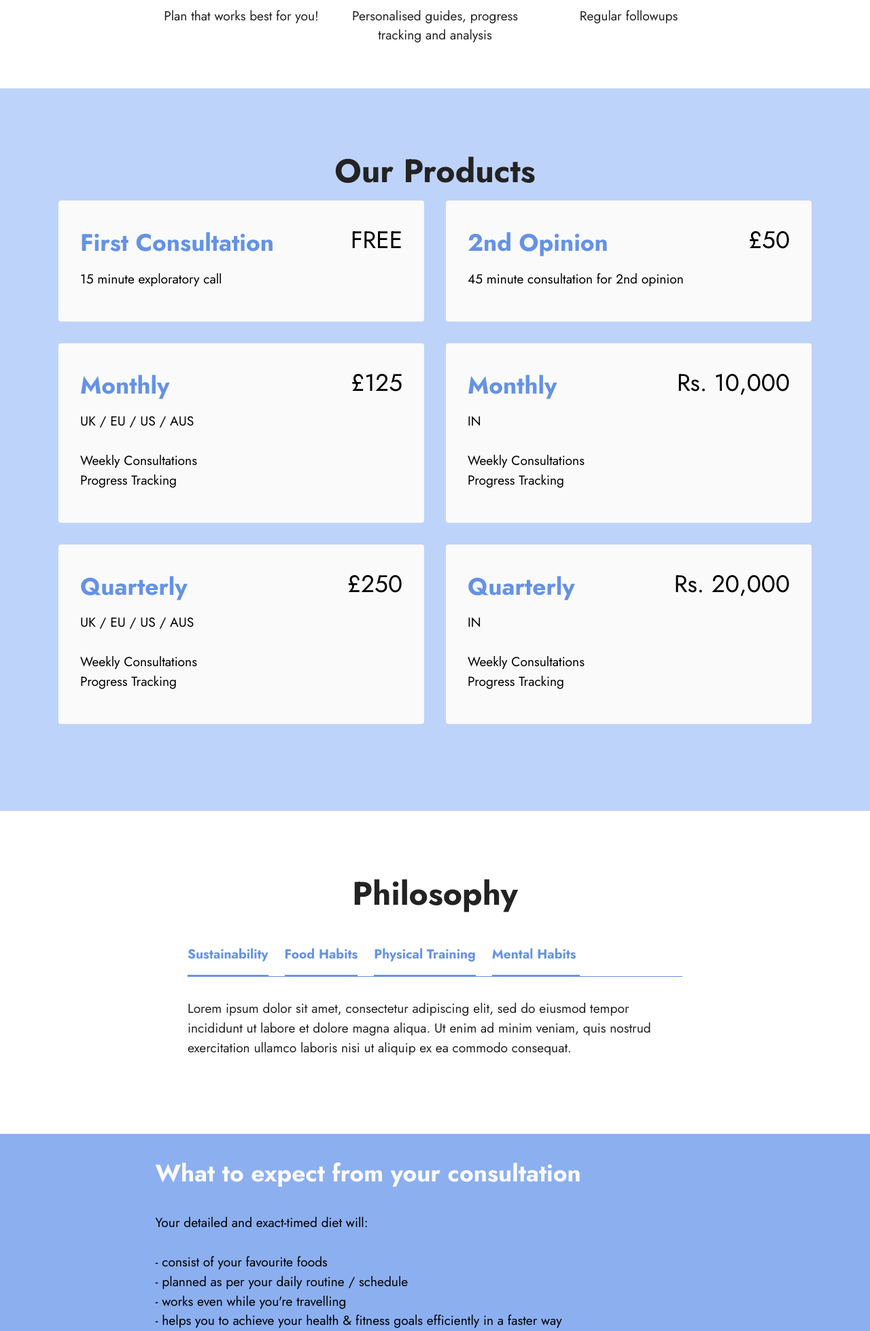
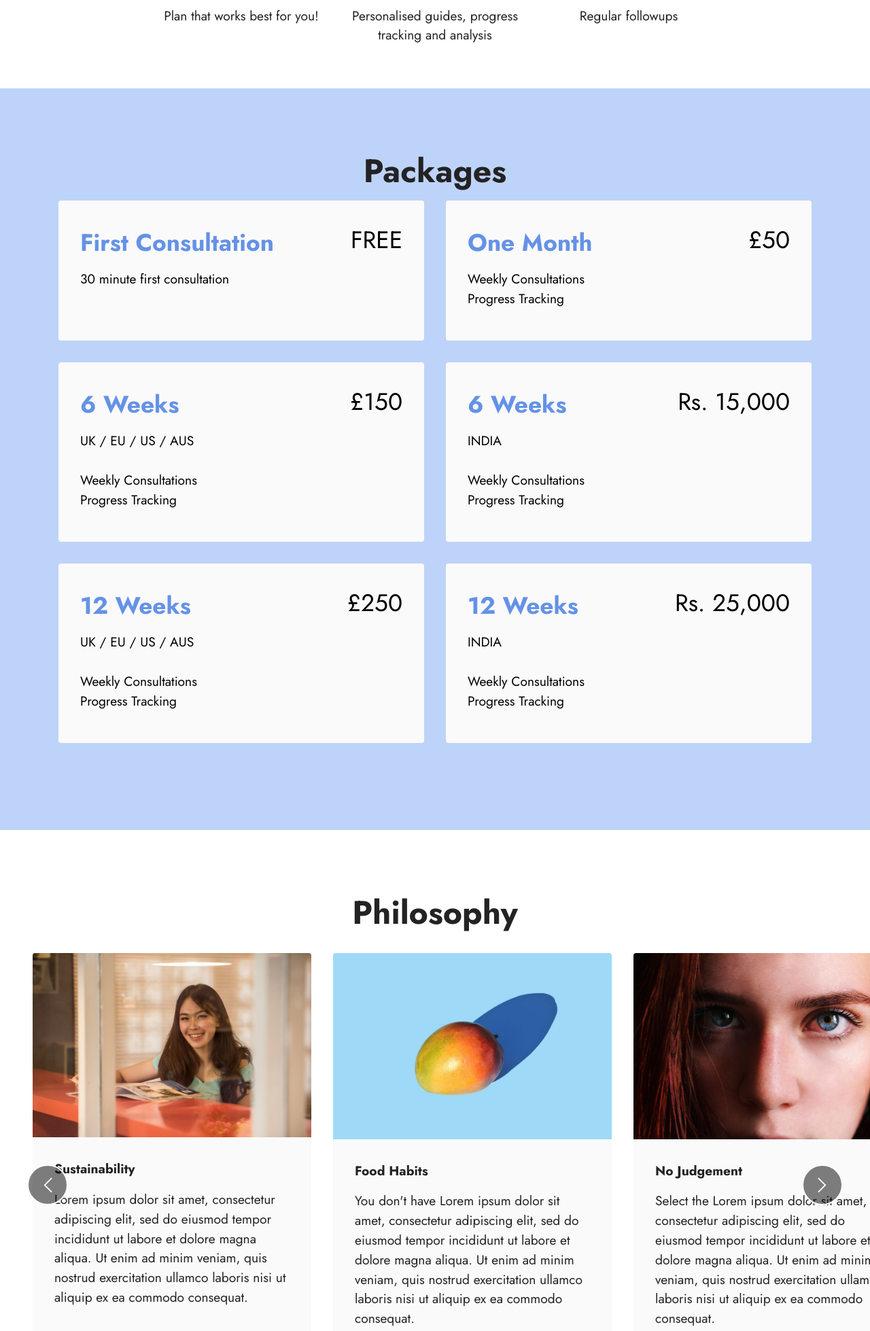
Before and after one commit to raghdip/boldnix.github.io, a PHP site: page / in a window 1280 px wide. Shown: the part 1105-3063 px from the top of the page at 68% size. Run offline with PHP 8.4, Linux system fonts and the light colour scheme; some web fonts are replaced.

Commit message:
schedule

```diff
--- a/assets/images/hashes.json
+++ b/assets/images/hashes.json
@@ -1 +1 @@
-{"NarzWuRgGzzkENnuuj/6Cg==":"mbr-1920x1280.jpg","KJRc+4/RBRw0ouwvDOE2kA==":"bold.gif","BVXboHiuDgHMJNA5Zq0QvQ==":"bold-121x121.png","/N3YQbSULnQjhmVSTCOj5Q==":"bold-1-121x121.png","w5pY9egrPBhbBHDAUfDHHQ==":"bold-500x500.png","yHlkplqKm9sRB1vs9x2KAg==":"bold-1-500x500.png","XoR4GEKaWruA8kqwLD7G9w==":"bold-2-500x500.png"}
+{"NarzWuRgGzzkENnuuj/6Cg==":"mbr-1920x1280.jpg","KJRc+4/RBRw0ouwvDOE2kA==":"bold.gif","BVXboHiuDgHMJNA5Zq0QvQ==":"bold-121x121.png","/N3YQbSULnQjhmVSTCOj5Q==":"bold-1-121x121.png","w5pY9egrPBhbBHDAUfDHHQ==":"bold-500x500.png","yHlkplqKm9sRB1vs9x2KAg==":"bold-1-500x500.png","XoR4GEKaWruA8kqwLD7G9w==":"bold-2-500x500.png","mzqn5J4Y7kV0xE7dJV/M9w==":"mbr-1000x667.jpg","sNIDhyk97ZTxLY3/czXFbg==":"mbr-1-1000x667.jpg","XOZHhawbAuX6AkQ8Qc+FOw==":"mbr-1000x661.jpg"}
--- a/assets/mobirise/css/mbr-additional.css
+++ b/assets/mobirise/css/mbr-additional.css
@@ -785,72 +785,153 @@ a {
 .cid-tm85hW1vtS P {
   color: #000000;
 }
-.cid-tm855gFgoA {
+.cid-tm8ULNKm41 {
   padding-top: 6rem;
   padding-bottom: 6rem;
   background-color: #ffffff;
 }
-.cid-tm855gFgoA .mbr-fallback-image.disabled {
+.cid-tm8ULNKm41 img,
+.cid-tm8ULNKm41 .item-img {
+  width: 100%;
+}
+.cid-tm8ULNKm41 .item:focus,
+.cid-tm8ULNKm41 span:focus {
+  outline: none;
+}
+.cid-tm8ULNKm41 .item-wrapper {
+  position: relative;
+}
+.cid-tm8ULNKm41 .slide-content {
+  position: relative;
+  border-radius: 4px;
+  background: #fafafa;
+  height: 100%;
+  display: flex;
+  overflow: hidden;
+  flex-flow: column nowrap;
+}
+@media (min-width: 992px) {
+  .cid-tm8ULNKm41 .slide-content .item-content {
+    padding: 2rem 2rem 0;
+  }
+  .cid-tm8ULNKm41 .slide-content .item-footer {
+    padding: 0 2rem 2rem;
+  }
+}
+@media (max-width: 991px) {
+  .cid-tm8ULNKm41 .slide-content .item-content {
+    padding: 1rem 1rem 0;
+  }
+  .cid-tm8ULNKm41 .slide-content .item-footer {
+    padding: 0 1rem 1rem;
+  }
+}
+.cid-tm8ULNKm41 .mbr-section-btn {
+  margin-top: auto !important;
+}
+.cid-tm8ULNKm41 .mbr-section-title {
+  color: #232323;
+}
+.cid-tm8ULNKm41 .mbr-text,
+.cid-tm8ULNKm41 .mbr-section-btn {
+  text-align: left;
+}
+.cid-tm8ULNKm41 .item-title {
+  text-align: left;
+}
+.cid-tm8ULNKm41 .item-subtitle {
+  text-align: left;
+}
+.cid-tm8ULNKm41 .embla__slide {
+  display: flex;
+  justify-content: center;
+  position: relative;
+  min-width: 410px;
+  max-width: 410px;
+}
+@media (max-width: 768px) {
+  .cid-tm8ULNKm41 .embla__slide {
+    min-width: 70%;
+    max-width: initial;
+    margin-left: 1rem !important;
+    margin-right: 1rem !important;
+  }
+}
+.cid-tm8ULNKm41 .embla__button--next,
+.cid-tm8ULNKm41 .embla__button--prev {
+  display: flex;
+}
+.cid-tm8ULNKm41 .embla__button {
+  top: 50%;
+  width: 60px;
+  height: 60px;
+  margin-top: -1.5rem;
+  font-size: 22px;
+  background-color: rgba(0, 0, 0, 0.5);
+  color: #fff;
+  border: 2px solid #fff;
+  border-radius: 50%;
+  transition: all 0.3s;
+  position: absolute;
+  display: flex;
+  justify-content: center;
+  align-items: center;
+}
+@media (max-width: 768px) {
+  .cid-tm8ULNKm41 .embla__button {
+    display: none;
+  }
+}
+.cid-tm8ULNKm41 .embla__button:disabled {
+  cursor: default;
   display: none;
 }
-.cid-tm855gFgoA .mbr-fallback-image {
-  display: block;
-  background-size: cover;
-  background-position: center center;
-  width: 100%;
-  height: 100%;
-  position: absolute;
-  top: 0;
+.cid-tm8ULNKm41 .embla__button:hover {
+  background: #000;
+  color: rgba(255, 255, 255, 0.5);
 }
-.cid-tm855gFgoA .nav-tabs .nav-item.open .nav-link:focus,
-.cid-tm855gFgoA .nav-tabs .nav-link.active:focus {
-  outline: none;
+.cid-tm8ULNKm41 .embla__button.embla__button--prev {
+  left: 0;
+  margin-left: 2.5rem;
 }
-.cid-tm855gFgoA .nav-tabs {
-  flex-wrap: wrap;
-  border-bottom: 1px solid #6592e6;
+.cid-tm8ULNKm41 .embla__button.embla__button--next {
+  right: 0;
+  margin-right: 2.5rem;
 }
 @media (max-width: 767px) {
-  .cid-tm855gFgoA .nav-item {
-    width: 100%;
-    margin: 0;
+  .cid-tm8ULNKm41 .embla__button {
+    top: auto;
   }
 }
-.cid-tm855gFgoA .nav-tabs .nav-link {
-  transition: all .5s;
-  border: none;
-  border-bottom: 3px solid transparent;
-  border-radius: 0 !important;
+.cid-tm8ULNKm41 .embla {
+  position: relative;
+  width: 100%;
 }
-.cid-tm855gFgoA .nav-tabs .nav-link:not(.active) {
-  color: #000000;
+.cid-tm8ULNKm41 .embla__viewport {
+  overflow: hidden;
+  width: 100%;
 }
-.cid-tm855gFgoA .nav-tabs .nav-item {
-  margin-right: 1.5rem;
+.cid-tm8ULNKm41 .embla__viewport.is-draggable {
+  cursor: grab;
 }
-.cid-tm855gFgoA .nav-link,
-.cid-tm855gFgoA .nav-link.active {
-  padding: 1rem 0;
-  background-color: transparent;
+.cid-tm8ULNKm41 .embla__viewport.is-dragging {
+  cursor: grabbing;
 }
-.cid-tm855gFgoA .nav-tabs .nav-link.active {
-  color: #6592e6;
-  border-bottom: 3px solid #6592e6;
-}
-.cid-tm855gFgoA H4 {
-  text-align: center;
-}
-.cid-tm855gFgoA H3 {
-  text-align: center;
+.cid-tm8ULNKm41 .embla__container {
+  display: flex;
+  user-select: none;
+  -webkit-touch-callout: none;
+  -khtml-user-select: none;
+  -webkit-tap-highlight-color: transparent;
 }
 .cid-s48vrXhP0J {
   padding-top: 2rem;
   padding-bottom: 6rem;
-  background-color: #8caff0;
+  background-color: #bed3f9;
 }
 .cid-s48vrXhP0J .mbr-section-title {
   text-align: left;
-  color: #fafafa;
+  color: #000000;
 }
 .cid-s48vrXhP0J .mbr-section-subtitle {
   text-align: left;
--- a/index.html
+++ b/index.html
@@ -134,9 +134,7 @@
     <div class="container">
         <div class="row">
             <div class="title col-12">
-                <h5 class="mbr-section-title mbr-fonts-style mb-3 display-2">
-                    <strong>Our Products</strong>
-                </h5>
+                <h5 class="mbr-section-title mbr-fonts-style mb-3 display-2"><strong>Packages</strong></h5>
 
             </div>
             <div class="card col-12 col-md-6">
@@ -146,7 +144,7 @@
                         <p class="mbr-text cost mbr-fonts-style display-5">FREE</p>
                     </div>
                     <div class="bottom-line">
-                        <p class="mbr-text mbr-fonts-style display-7">15 minute exploratory call</p>
+                        <p class="mbr-text mbr-fonts-style display-7">30 minute first consultation</p>
                     </div>
                 </div>
             </div>
@@ -154,11 +152,11 @@
                 <div class="card-wrapper">
                     <div class="top-line">
                         <h6 class="card-title mbr-fonts-style display-5">
-                            <strong>2nd Opinion</strong></h6>
+                            <strong>One Month</strong></h6>
                         <p class="mbr-text cost mbr-fonts-style display-5">£50</p>
                     </div>
                     <div class="bottom-line">
-                        <p class="mbr-text mbr-fonts-style display-7">45 minute consultation for 2nd opinion</p>
+                        <p class="mbr-text mbr-fonts-style display-7">Weekly Consultations<br>Progress Tracking</p>
                     </div>
                 </div>
             </div>
@@ -166,8 +164,8 @@
                 <div class="card-wrapper">
                     <div class="top-line">
                         <h6 class="card-title mbr-fonts-style display-5">
-                            <strong>Monthly</strong></h6>
-                        <p class="mbr-text cost mbr-fonts-style display-5">£125</p>
+                            <strong>6 Weeks</strong></h6>
+                        <p class="mbr-text cost mbr-fonts-style display-5">£150</p>
                     </div>
                     <div class="bottom-line">
                         <p class="mbr-text mbr-fonts-style display-7">UK / EU / US / AUS<br><br>Weekly Consultations<br>Progress Tracking<br></p>
@@ -178,12 +176,11 @@
                 <div class="card-wrapper">
                     <div class="top-line">
                         <h6 class="card-title mbr-fonts-style display-5">
-                            <strong>Monthly</strong>
-                        </h6>
-                        <p class="mbr-text cost mbr-fonts-style display-5">Rs. 10,000</p>
+                            <strong>6 Weeks</strong></h6>
+                        <p class="mbr-text cost mbr-fonts-style display-5">Rs. 15,000</p>
                     </div>
                     <div class="bottom-line">
-                        <p class="mbr-text mbr-fonts-style display-7">IN<br><br>Weekly Consultations<br>Progress Tracking</p>
+                        <p class="mbr-text mbr-fonts-style display-7">INDIA<br><br>Weekly Consultations<br>Progress Tracking</p>
                     </div>
                 </div>
             </div>
@@ -191,7 +188,7 @@
                 <div class="card-wrapper">
                     <div class="top-line">
                         <h6 class="card-title mbr-fonts-style display-5">
-                            <strong>Quarterly</strong></h6>
+                            <strong>12 Weeks</strong></h6>
                         <p class="mbr-text cost mbr-fonts-style display-5">£250</p>
                     </div>
                     <div class="bottom-line">
@@ -203,12 +200,11 @@
                 <div class="card-wrapper">
                     <div class="top-line">
                         <h6 class="card-title mbr-fonts-style display-5">
-                            <strong>Quarterly</strong>
-                        </h6>
-                        <p class="mbr-text cost mbr-fonts-style display-5">Rs. 20,000</p>
+                            <strong>12 Weeks</strong></h6>
+                        <p class="mbr-text cost mbr-fonts-style display-5">Rs. 25,000</p>
                     </div>
                     <div class="bottom-line">
-                        <p class="mbr-text mbr-fonts-style display-7">IN<br><br>Weekly Consultations<br>Progress Tracking</p>
+                        <p class="mbr-text mbr-fonts-style display-7">INDIA<br><br>Weekly Consultations<br>Progress Tracking</p>
                     </div>
                 </div>
             </div>
@@ -222,67 +218,92 @@
     </div>
 </section>
 
-<section data-bs-version="5.1" class="tabs content18 cid-tm855gFgoA" id="tabs1-v">
+<section data-bs-version="5.1" class="slider4 mbr-embla cid-tm8ULNKm41" id="slider4-11">
 
 
+    <div class="position-relative text-center">
+        <div class="mbr-section-head">
+            <h4 class="mbr-section-title mbr-fonts-style align-center mb-0 display-2">
+                <strong>Philosophy</strong></h4>
 
+        </div>
+        <div class="embla mt-4" data-skip-snaps="true" data-align="center" data-contain-scroll="trimSnaps" data-auto-play-interval="5" data-draggable="true">
+            <div class="embla__viewport container-fluid">
+                <div class="embla__container">
+                    <div class="embla__slide slider-image item" style="margin-left: 1rem; margin-right: 1rem;">
+                        <div class="slide-content">
+                            <div class="item-wrapper">
+                                <div class="item-img">
+                                    <img src="assets/images/mbr-1000x661.jpg" alt="Mobirise Website Builder">
+                                </div>
+                            </div>
+                            <div class="item-content">
+                                <h5 class="item-title mbr-fonts-style display-7"><strong>Sustainability</strong></h5>
 
-
-    <div class="container">
-        <div class="row justify-content-center">
-            <div class="col-12 col-md-8">
-                <h3 class="mbr-section-title mb-0 mbr-fonts-style display-2"><strong>Philosophy</strong></h3>
-
-            </div>
-        </div>
-        <div class="row justify-content-center mt-4">
-            <div class="col-12 col-md-8">
-                <ul class="nav nav-tabs mb-4" role="tablist">
-                    <li class="nav-item first mbr-fonts-style"><a class="nav-link mbr-fonts-style show active display-7" role="tab" data-toggle="tab" data-bs-toggle="tab" href="#tabs1-v_tab0" aria-selected="true"><strong>Sustainability</strong></a></li>
-                    <li class="nav-item"><a class="nav-link mbr-fonts-style active display-7" role="tab" data-toggle="tab" data-bs-toggle="tab" href="#tabs1-v_tab1" aria-selected="true"><strong>Food Habits</strong></a></li>
-                    <li class="nav-item"><a class="nav-link mbr-fonts-style active display-7" role="tab" data-toggle="tab" data-bs-toggle="tab" href="#tabs1-v_tab2" aria-selected="true"><strong>Physical Training</strong></a></li>
-                    <li class="nav-item"><a class="nav-link mbr-fonts-style active display-7" role="tab" data-toggle="tab" data-bs-toggle="tab" href="#tabs1-v_tab3" aria-selected="true"><strong>Mental Habits&nbsp;</strong></a></li>
-
-
-                </ul>
-                <div class="tab-content">
-                    <div id="tab1" class="tab-pane in active" role="tabpanel">
-                        <div class="row">
-                            <div class="col-md-12">
-                                <p class="mbr-text mbr-fonts-style display-7">
-                                    Lorem ipsum dolor sit amet, consectetur adipiscing elit, sed do eiusmod tempor incididunt ut labore et dolore magna aliqua. Ut enim ad minim veniam, quis nostrud exercitation ullamco laboris nisi ut aliquip ex ea commodo consequat.</p>
+                                <p class="mbr-text mbr-fonts-style mt-3 display-7">Lorem ipsum dolor sit amet, consectetur adipiscing elit, sed do eiusmod tempor incididunt ut labore et dolore magna aliqua. Ut enim ad minim veniam, quis nostrud exercitation ullamco laboris nisi ut aliquip ex ea commodo consequat.</p>
                             </div>
+                            <div class="mbr-section-btn item-footer mt-2"><a href="" class="btn btn-primary item-btn display-7" target="_blank">Learn More
+                                    &gt;</a></div>
                         </div>
                     </div>
-                    <div id="tab2" class="tab-pane" role="tabpanel">
-                        <div class="row">
-                            <div class="col-md-12">
-                                <p class="mbr-text mbr-fonts-style display-7">
-                                    Sed ut perspiciatis unde omnis iste natus error sit voluptatem accusantium doloremque laudantium, totam rem aperiam, eaque ipsa quae ab illo inventore veritatis et quasi architecto beatae vitae dicta sunt explicabo. Nemo enim ipsam voluptatem quia voluptas sit aspernatur aut odit aut fugit </p>
+                    <div class="embla__slide slider-image item" style="margin-left: 1rem; margin-right: 1rem;">
+                        <div class="slide-content">
+                            <div class="item-wrapper">
+                                <div class="item-img">
+                                    <img src="assets/images/features2.jpg" alt="Mobirise Website Builder">
+                                </div>
                             </div>
+                            <div class="item-content">
+                                <h5 class="item-title mbr-fonts-style display-7"><strong>Food Habits</strong></h5>
+
+                                <p class="mbr-text mbr-fonts-style mt-3 display-7">You don't have Lorem ipsum dolor sit amet, consectetur adipiscing elit, sed do eiusmod tempor incididunt ut labore et dolore magna aliqua. Ut enim ad minim veniam, quis nostrud exercitation ullamco laboris nisi ut aliquip ex ea commodo consequat.</p>
+                            </div>
+                            <div class="mbr-section-btn item-footer mt-2"><a href="" class="btn btn-primary item-btn display-7" target="_blank">Learn More
+                                    &gt;</a></div>
                         </div>
                     </div>
-                    <div id="tab3" class="tab-pane" role="tabpanel">
-                        <div class="row">
-                            <div class="col-md-12">
-                                <p class="mbr-text mbr-fonts-style display-7">
-                                    Ut enim ad minima veniam, quis nostrum exercitationem ullam corporis suscipit laboriosam, nisi ut aliquid ex ea commodi consequatur
-                                </p>
+                    <div class="embla__slide slider-image item" style="margin-left: 1rem; margin-right: 1rem;">
+                        <div class="slide-content">
+                            <div class="item-wrapper">
+                                <div class="item-img">
+                                    <img src="assets/images/mbr-1-1000x667.jpg" alt="Mobirise Website Builder">
+                                </div>
                             </div>
+                            <div class="item-content">
+                                <h5 class="item-title mbr-fonts-style display-7"><strong>No Judgement</strong></h5>
+
+                                <p class="mbr-text mbr-fonts-style mt-3 display-7">Select the Lorem ipsum dolor sit amet, consectetur adipiscing elit, sed do eiusmod tempor incididunt ut labore et dolore magna aliqua. Ut enim ad minim veniam, quis nostrud exercitation ullamco laboris nisi ut aliquip ex ea commodo consequat.<br></p>
+                            </div>
+                            <div class="mbr-section-btn item-footer mt-2"><a href="" class="btn btn-primary item-btn display-7" target="_blank">Learn More
+                                    &gt;</a></div>
                         </div>
                     </div>
-                    <div id="tab4" class="tab-pane" role="tabpanel">
-                        <div class="row">
-                            <div class="col-md-12">
-                                <p class="mbr-text mbr-fonts-style display-7">
-                                    beatae vitae dicta sunt explicabo. Nemo enim ipsam voluptatem quia voluptas sit aspernatur aut odit aut fugit, sed quia consequuntur magni dolores eos qui ratione voluptatem sequi nesciunt. Neque porro quisquam est, qui dolorem ipsum quia dolor sit amet, consectetur</p>
+                    <div class="embla__slide slider-image item" style="margin-left: 1rem; margin-right: 1rem;">
+                        <div class="slide-content">
+                            <div class="item-wrapper">
+                                <div class="item-img">
+                                    <img src="assets/images/mbr-1000x667.jpg" alt="Mobirise Website Builder">
+                                </div>
                             </div>
+                            <div class="item-content">
+                                <h5 class="item-title mbr-fonts-style display-7"><strong>Physical Training</strong></h5>
+
+                                <p class="mbr-text mbr-fonts-style mt-3 display-7">Select the theme that Lorem ipsum dolor sit amet, consectetur adipiscing elit, sed do eiusmod tempor incididunt ut labore et dolore magna aliqua. Ut enim ad minim veniam, quis nostrud exercitation ullamco laboris nisi ut aliquip ex ea commodo consequat.<br></p>
+                            </div>
+                            <div class="mbr-section-btn item-footer mt-2"><a href="" class="btn btn-primary item-btn display-7" target="_blank">Learn More
+                                    &gt;</a></div>
                         </div>
                     </div>
-
-
                 </div>
             </div>
+            <button class="embla__button embla__button--prev">
+                <span class="mobi-mbri mobi-mbri-arrow-prev mbr-iconfont" aria-hidden="true"></span>
+                <span class="sr-only visually-hidden visually-hidden">Previous</span>
+            </button>
+            <button class="embla__button embla__button--next">
+                <span class="mobi-mbri mobi-mbri-arrow-next mbr-iconfont" aria-hidden="true"></span>
+                <span class="sr-only visually-hidden visually-hidden">Next</span>
+            </button>
         </div>
     </div>
 </section>
@@ -293,7 +314,7 @@
         <div class="row justify-content-center">
             <div class="title col-12 col-md-9">
                 <h3 class="mbr-section-title mbr-fonts-style align-center mb-4 display-5"><strong>What to expect from your consultation</strong></h3>
-                <h4 class="mbr-section-subtitle align-center mbr-fonts-style mb-4 display-7"><div>Your detailed and exact-timed diet will:</div><div><br></div><div>- consist of your favourite foods</div><div>- planned as per your daily routine / schedule</div><div>- works even while you're travelling</div><div>- helps you to achieve your health &amp; fitness goals efficiently in a faster way</div><div>- keeps your mind free from anxiety of food planning, eating right and staying fit</div></h4>
+                <h4 class="mbr-section-subtitle align-center mbr-fonts-style mb-4 display-7">Sed ut perspiciatis unde omnis iste natus error sit voluptatem accusantium doloremque laudantium, totam rem aperiam, eaque ipsa quae ab illo inventore veritatis et quasi architecto beatae vitae dicta sunt explicabo. Nemo enim ipsam voluptatem quia voluptas sit aspernatur aut odit aut fugit, sed quia consequuntur magni</h4>
 
             </div>
         </div>
@@ -312,8 +333,7 @@
         </div>
         <div class="row justify-content-center mt-4">
             <div class="col-12 col-md-10 video-block">
-
-                <div class="video-wrapper">
+ <div class="video-wrapper">
 
 
 <!-- Google Calendar Appointment Scheduling begin -->
```
Also changed, not shown: assets/embla/embla.min.js (added), assets/embla/script.js (added), assets/images/features2.jpg (added), assets/images/mbr-1-1000x667.jpg (added), assets/images/mbr-1000x661.jpg (added), assets/images/mbr-1000x667.jpg (added), assets/theme/js/script.js, 1 other file.
